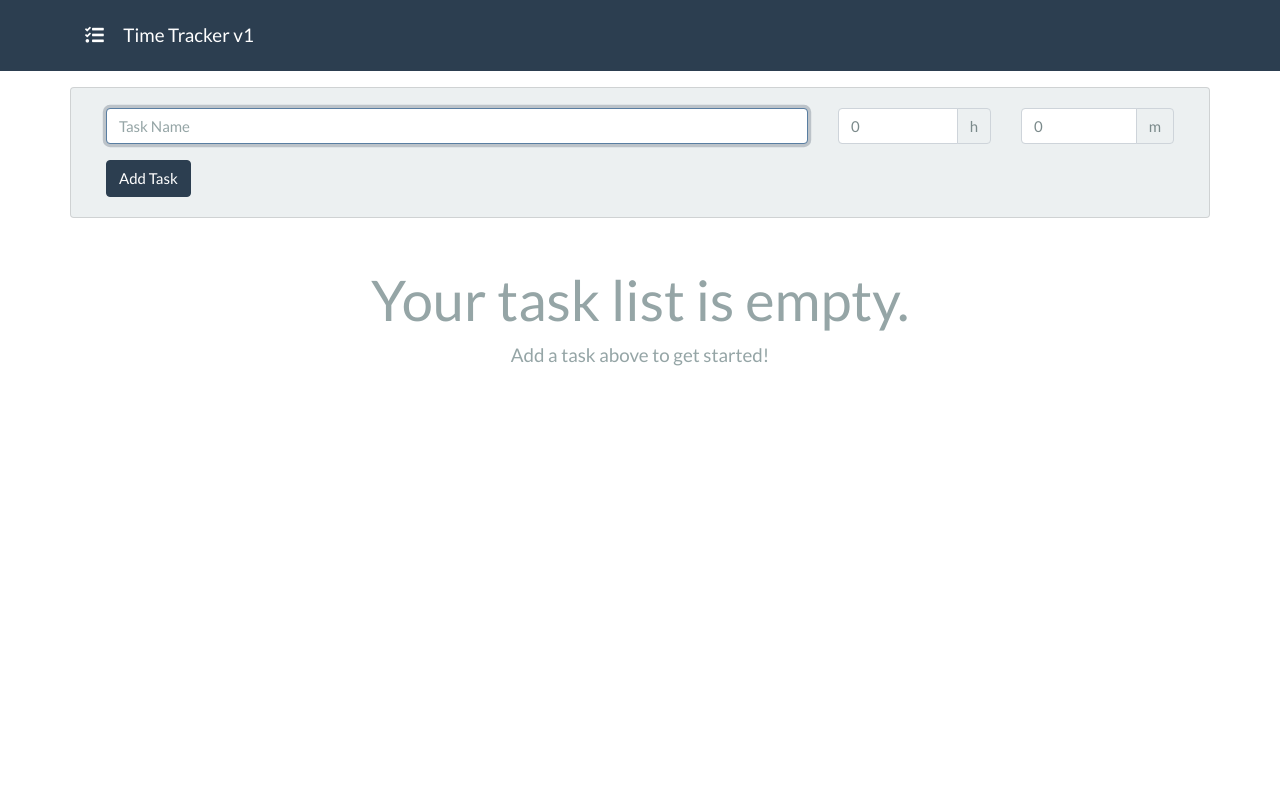
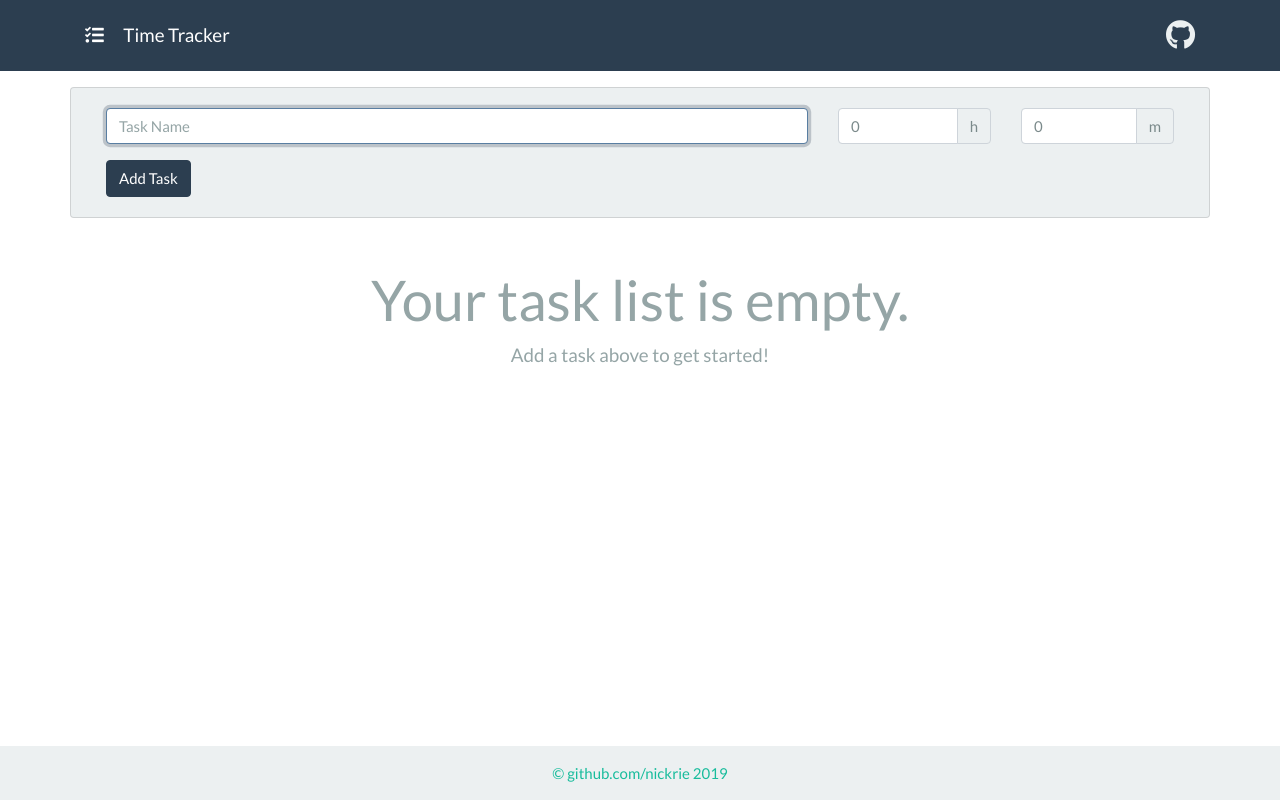
Before and after one commit to nickrie/time-tracker, a plain HTML site: page index.html in a window 1280 px wide. Drawn offline with nearby package versions, Linux system fonts and the light colour scheme.

Commit message:
added a footer and github link in the nav

```diff
--- a/app.css
+++ b/app.css
@@ -1,3 +1,16 @@
+body {
+  min-height: 100vh;
+  position: relative;
+  margin: 0;
+  padding-bottom: 30px;
+}
+
+footer {
+  position: absolute;
+  bottom: 0;
+  width: 100vw;
+}
+
 .fa-stop {
   color: red;
 }
--- a/app.js
+++ b/app.js
@@ -1,3 +1,7 @@
+// Set the copyright year
+const now = new Date();
+document.getElementById('copy-year').innerHTML = now.getFullYear();
+
 // Tasks
 const tasks = new Tasks();
 // Display existing tasks
--- a/index.html
+++ b/index.html
@@ -22,8 +22,13 @@
     <div class="container">
       <a href="#" class="navbar-brand">
         <i class="fas fa-tasks pr-3"></i>
-        Time Tracker v1
+        Time Tracker
       </a>
+      <ul class="navbar-nav ml-auto">
+        <li class="nav-item">
+          <a href="https://github.com/nickrie" class="text-light"><i class="fab fa-github fa-2x"></i></a>
+        </li>
+      </ul>
     </div>
   </div>
 
@@ -73,7 +78,7 @@
   </div>
 
   <!-- task list, hidden by default -->
-  <div id="task-list" class="container" style="display: none;">
+  <div id="task-list" class="container mb-5" style="display: none;">
     <div class="row text-secondary" id="row-header">
       <div class="col col-1"></div>
       <div class="col col-4">
@@ -90,10 +95,16 @@
   </div>
 
   <!-- empty list, hidden by default -->
-  <div id="empty-list" class="container text-center text-secondary mt-5" style="display: none;">
+  <div id="empty-list" class="container text-center text-secondary my-5" style="display: none;">
     <h1 class="display-4">Your task list is empty.</h4>
     <p class="lead">Add a task above to get started!</p>
   </div>
+
+  <footer class="bg-light py-3 text-center text-success">
+    <p class="mb-0">
+      &copy; <a href="https://github.com/nickrie">github.com/nickrie</a> <span id="copy-year"></span>
+    </p>
+  </footer>
 
   <!-- moment js library for durations -->
   <script src="https://cdnjs.cloudflare.com/ajax/libs/moment.js/2.23.0/moment.js"></script>
```
